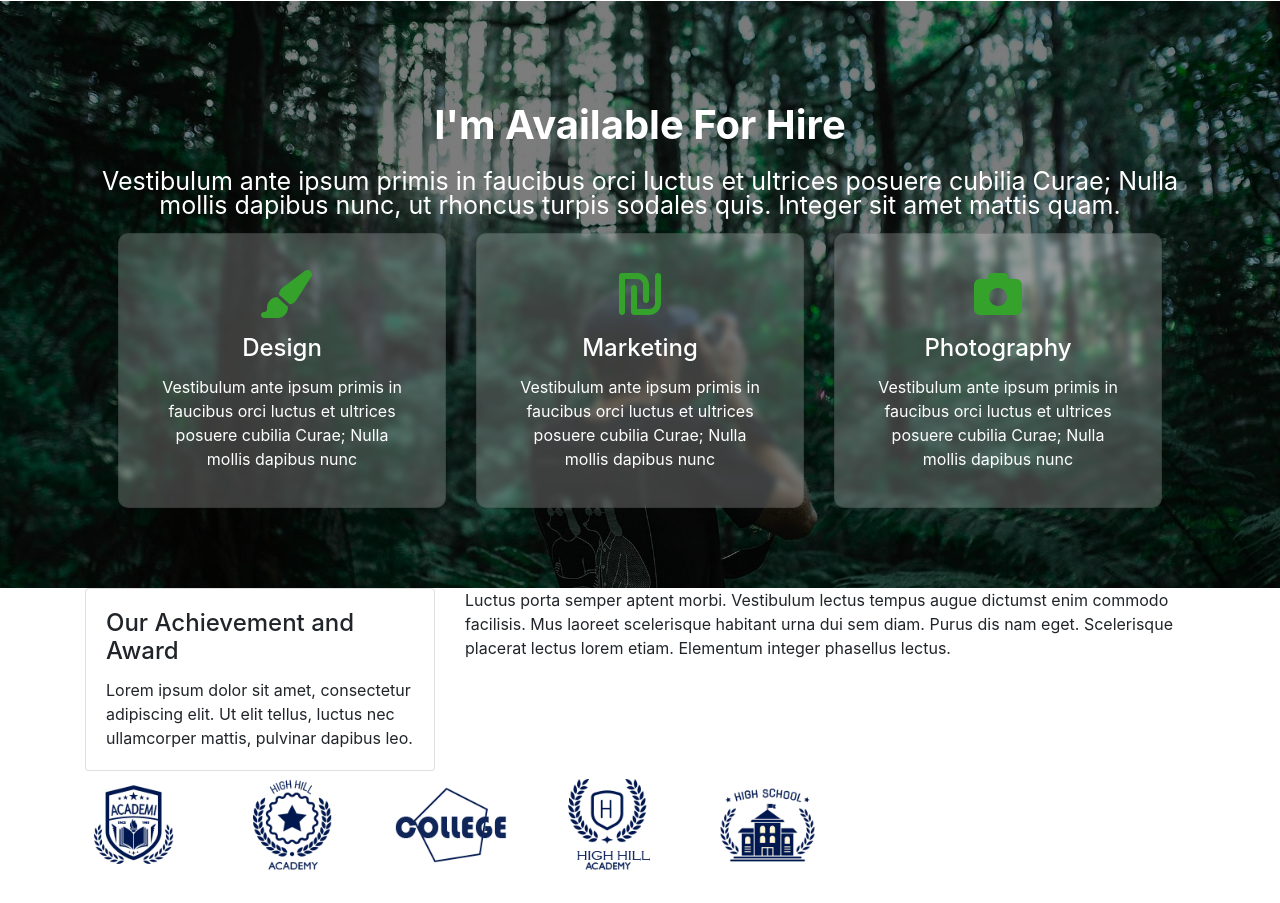
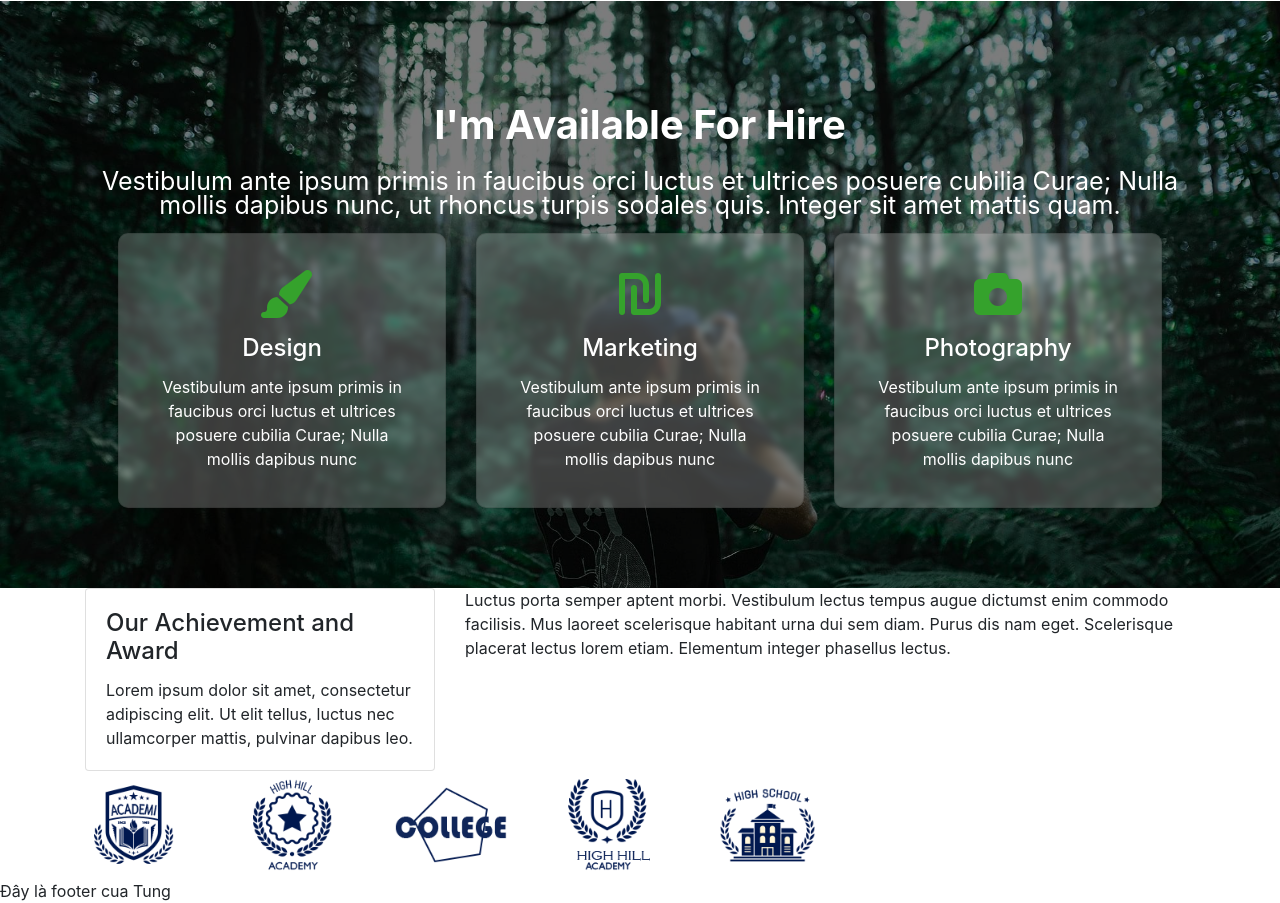
Before and after one commit to Dang-Thao-Trang/bc32_portpolio, a plain HTML site: page index.html in a window 1280 px wide. Shown: the part 2057-2960 px from the top of the page. Before the commit the page ends 2936 px from the top, so only its background shows below. Drawn offline with nearby package versions, Linux system fonts and the light colour scheme.

Commit message:
footer by Tung

```diff
--- a/index.html
+++ b/index.html
@@ -334,6 +334,9 @@
         </div>
     </section>
 
+    <footer>
+        Đây là footer cua Tung
+    </footer>
     <!-- Optional JavaScript -->
     <!-- jQuery first, then Popper.js, then Bootstrap JS -->
     <script src="https://code.jquery.com/jquery-3.3.1.slim.min.js"
```
Also changed, not shown: 2 other files.
